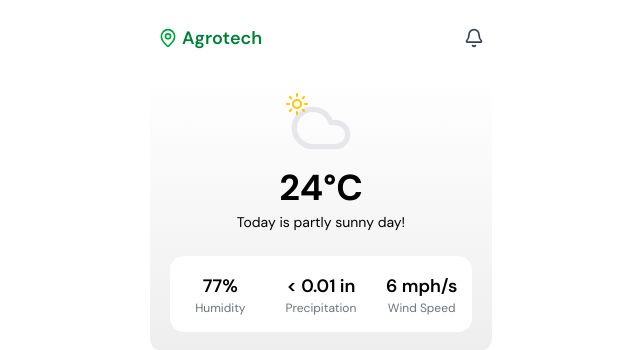
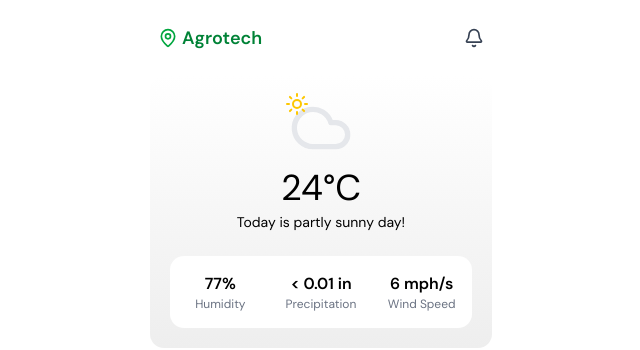
Before and after one commit to qiewi/agrotech, a Next.js app in the folder apps/web/: page /home in a window 1280 px wide. Shown: the top 350 px of the page, without its empty margins (319-959 px from the left). Built offline with nearby package versions, Linux system fonts and the light colour scheme; no server answers.

Commit message:
fix: text size

```diff
--- a/apps/web/src/components/pages/home/WeatherCard.tsx
+++ b/apps/web/src/components/pages/home/WeatherCard.tsx
@@ -27,22 +27,22 @@ const WeatherCard = ({
           <Cloud className="text-gray-200 w-16 h-16" />
           <Sun className="text-yellow-400 w-6 h-6 absolute -top-1 -left-1" />
         </div>
-        <h1 className="text-4xl font-bold text-black">{temperature}°C</h1>
+        <h1 className="text-4xl text-black">{temperature}°C</h1>
         <p className="text-black text-sm mt-1">{condition}</p>
       </div>
 
       <div className="bg-white rounded-xl py-4 px-1">
         <div className="grid grid-cols-3 gap-2 text-center">
           <div>
-            <p className="text-lg font-semibold text-black">{humidity}%</p>
+            <p className="text-md font-semibold text-black">{humidity}%</p>
             <p className="text-xs text-gray-500">Humidity</p>
           </div>
           <div>
-            <p className="text-lg font-semibold text-black">{precipitation}</p>
+            <p className="text-md font-semibold text-black">{precipitation}</p>
             <p className="text-xs text-gray-500">Precipitation</p>
           </div>
           <div>
-            <p className="text-lg font-semibold text-black">{windSpeed}</p>
+            <p className="text-md font-semibold text-black">{windSpeed}</p>
             <p className="text-xs text-gray-500">Wind Speed</p>
           </div>
         </div>
```
